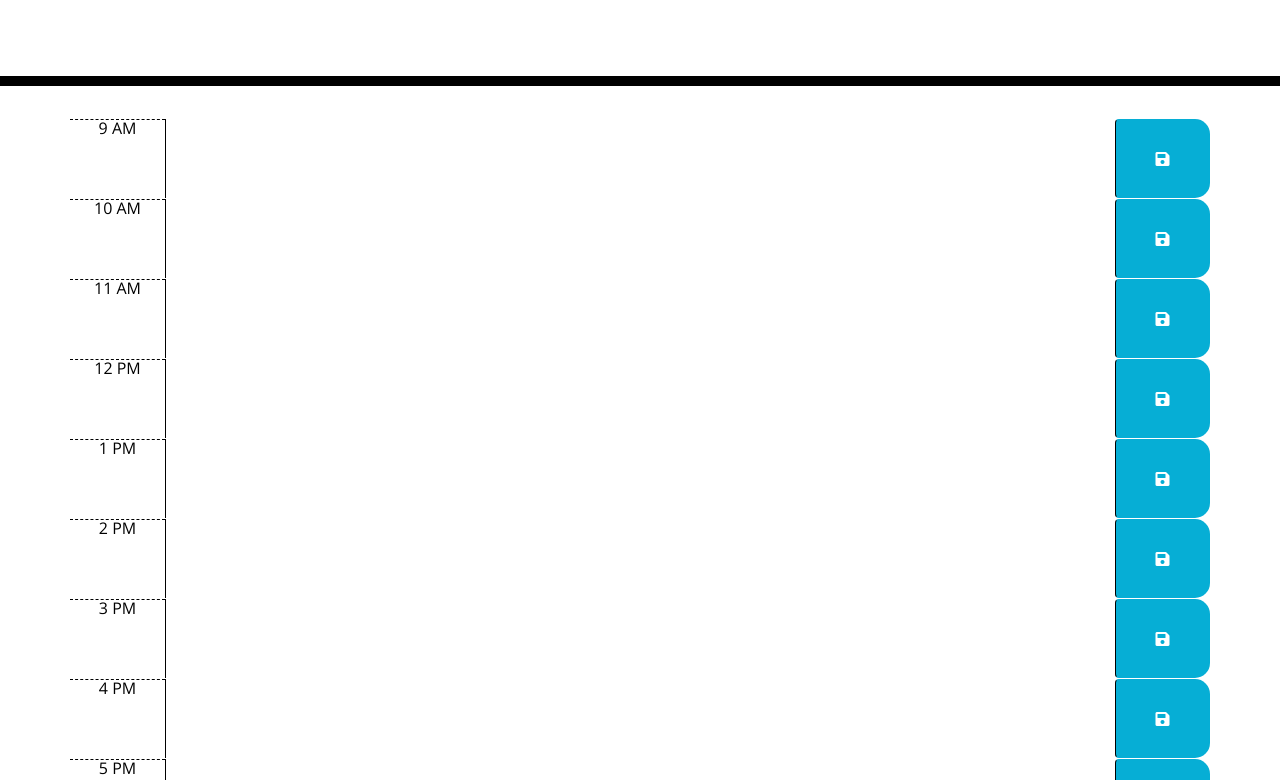
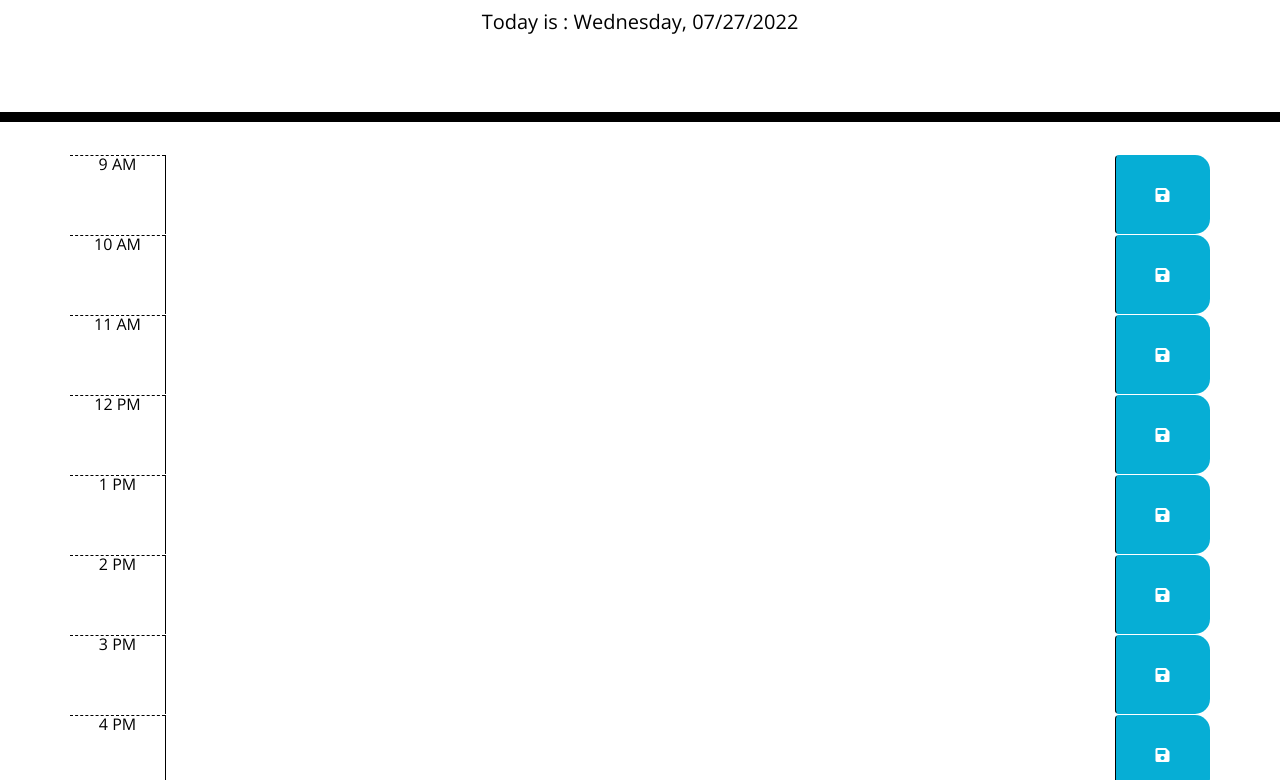
Before and after one commit to natesoum/workday-planner, a plain HTML site: page index.html in a window 1280 px wide. Shown: the part 182-962 px from the top of the page. Drawn offline with nearby package versions, Linux system fonts and the light colour scheme.

Commit message:
Successfully displays current day & date in header

```diff
--- a/assets/js/script.js
+++ b/assets/js/script.js
@@ -0,0 +1,4 @@
+// Current date & time
+var todaysDate = moment().format("[Today is : ]dddd, MM/DD/YYYY");
+// Targets ID currentDay and inputs the current Date
+$("#currentDay").text(todaysDate);
--- a/index.html
+++ b/index.html
@@ -90,5 +90,6 @@
 
     <script src="https://cdnjs.cloudflare.com/ajax/libs/jquery/3.2.1/jquery.min.js"></script>
     <script src="https://cdnjs.cloudflare.com/ajax/libs/moment.js/2.24.0/moment.min.js"></script>
+    <script src="./assets/js/script.js"></script>
   </body>
 </html>
```
